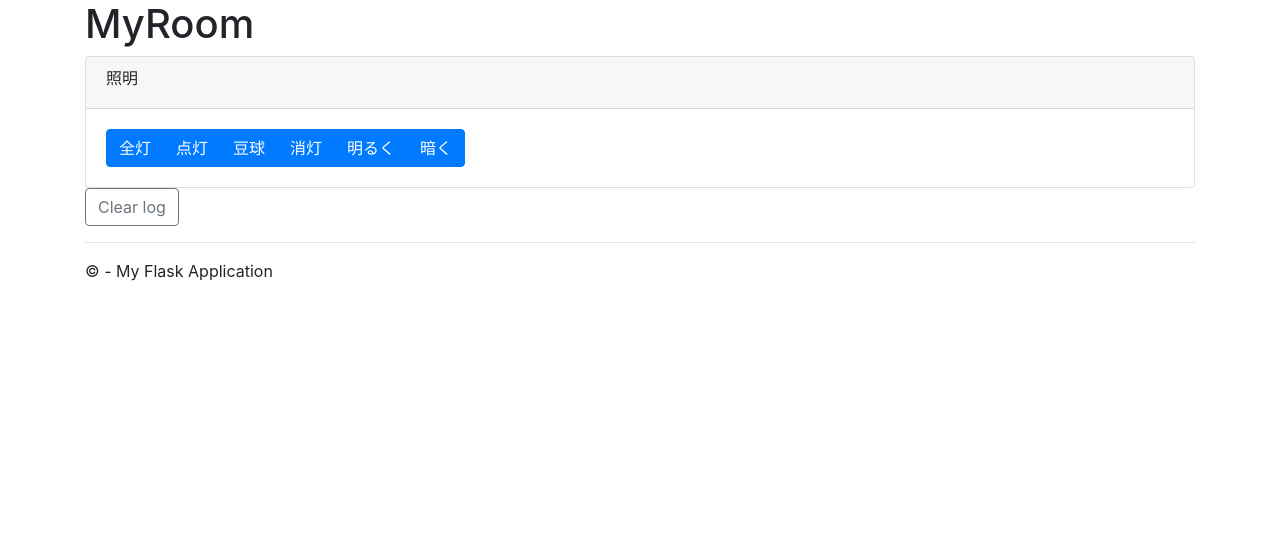
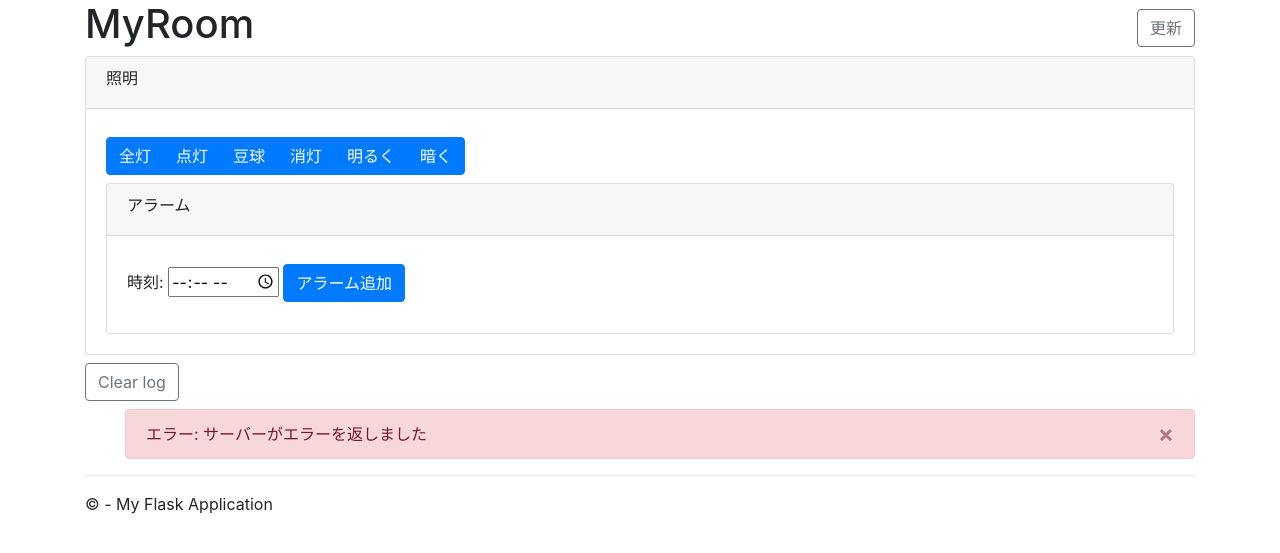
Before and after one commit to silane/mywebapps, a Flask app: template mywebapps/templates/myroom.html in a window 1280 px wide. Shown: the part 56-609 px from the top of the page. Run offline with Flask 2, Linux system fonts and the light colour scheme; the template is opened without the code that fills it, so the values that code supplies are empty; parts of the project's set-up code (start-up, migrations or seed data) failed here and were passed over; some libraries are stand-ins or nearby versions.

Commit message:
Add alarm job setting UI to myroom page

```diff
--- a/mywebapps/templates/myroom.html
+++ b/mywebapps/templates/myroom.html
@@ -4,20 +4,30 @@
 <script>
     ROOMAN_URL = {{ config['ROOMAN_URL']|tojson|safe }};
 </script>
+<script type="module">
+    import {Time, cmp} from '/common/scripts/datetime.mjs';
+    window.Time = Time;
+    window.cmp = cmp;
+</script>
 <script src="{{url_for('static',filename='scripts/myroom.js')}}" ></script>
 {% endblock %}
 
 {% block content %}
 
-<h1>MyRoom</h1>
 {% raw %}
+<div class="row">
+    <h1 class="col">MyRoom</h1>
+    <div class="col-auto align-self-center">
+        <button class="btn btn-outline-secondary" @click="reloadJobList()">更新</button>
+    </div>
+</div>
 <section>
     <div class="card">
         <div class="card-header">
             <h1 style="font-size: unset;">照明</h1>
         </div>
         <div class="card-body">
-            <div class="btn-group">
+            <div class="btn-group my-2">
                 <button class="btn btn-primary" @click="invokeAction('light-full')">全灯</button>
                 <button class="btn btn-primary" @click="invokeAction('light-on')">点灯</button>
                 <button class="btn btn-primary" @click="invokeAction('light-mini')">豆球</button>
@@ -25,12 +35,30 @@
                 <button class="btn btn-primary" @click="invokeAction('light-brighter')">明るく</button>
                 <button class="btn btn-primary" @click="invokeAction('light-darker')">暗く</button>
             </div>
+            <div class="card">
+            <div class="card-header"><h1 style="font-size: unset;">アラーム</h1></div>
+            <div class="card-body">
+                <div class="my-2">
+                    <label>時刻: <input type="time" v-model="newAlarmTime" /></label>
+                    <button class="btn btn-primary" @click="newAlarm().then(x => reloadJobList())">アラーム追加</button>
+                </div>
+            <ul class="list-group">
+                <li class="list-group-item" v-for="job in jobs.filter(
+                    x => x.jobTypeID === 'alarm').sort((a, b) => cmp(a.state.time, b.state.time))">
+                    {{ job.state.time.strftime('%H:%M') }}
+                    <button class="btn btn-outline-secondary" @click="deleteJob(job.jobID).then(x => reloadJobList())">
+                        削除
+                    </button>
+                </li>
+            </ul>
+            </div>
+            </div>
         </div>
     </div>
 </section>
 
 <section>
-    <button @click="alerts.splice(0, alerts.length)" class="btn btn-outline-secondary">
+    <button @click="alerts.splice(0, alerts.length)" class="btn btn-outline-secondary my-2">
         Clear log
     </button>
     <ol style="list-style-type:none">
```
Also changed, not shown: mywebapps/static/scripts/myroom.js (+71 -3 lines).
